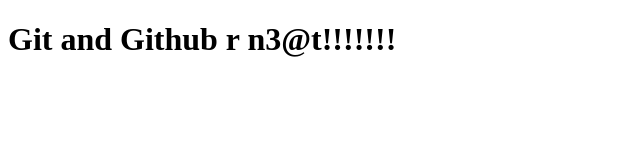
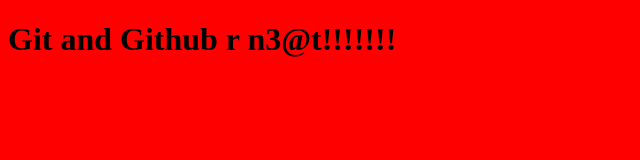
Before and after one commit to b3an5/git-and-github-intro, a plain HTML site: page index.html in a window 1280 px wide. Shown: the whole page, without its empty margins (0-640 px from the left). Drawn offline with Linux system fonts and the light colour scheme.

Commit message:
add css file with background color

```diff
--- a/index.html
+++ b/index.html
@@ -1,6 +1,6 @@
 <!DOCTYPE html>
 <html>
-<head>
+<head> <link rel="stylesheet" type="text/css" href="style.css">
   <title>Git an Github intro</title>
 </head>
 <body>
--- /dev/null
+++ b/style.css
@@ -0,0 +1,3 @@
+body {
+  background-color: red
+}
```
